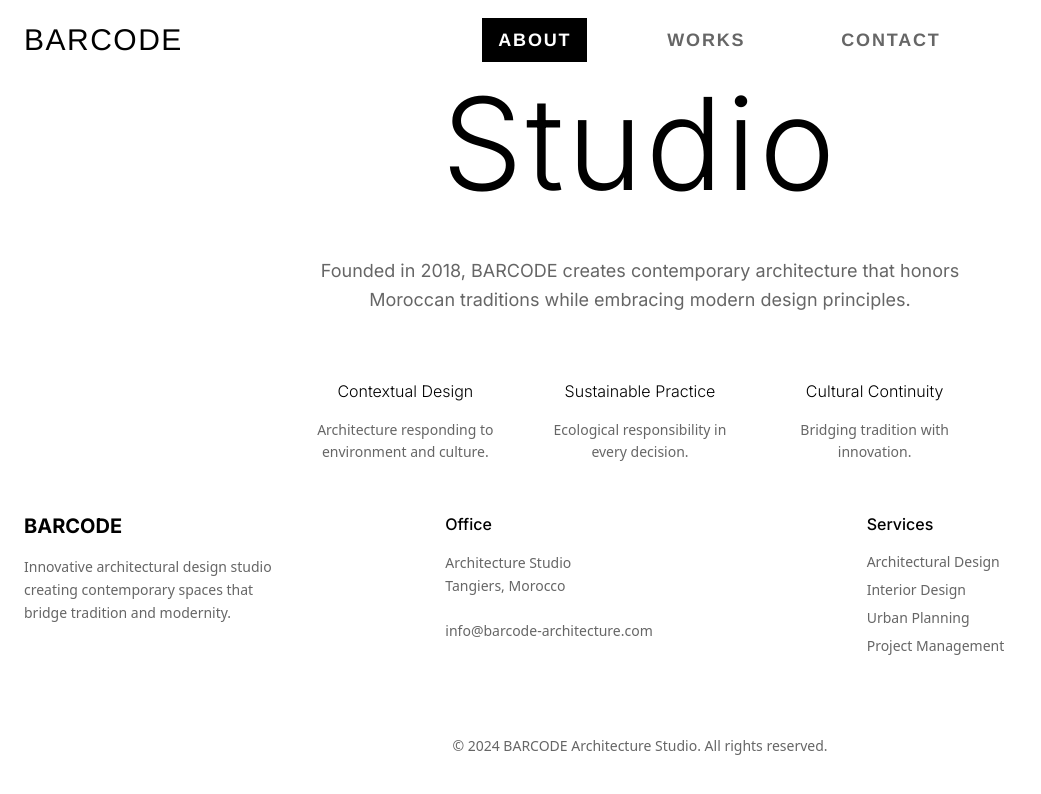
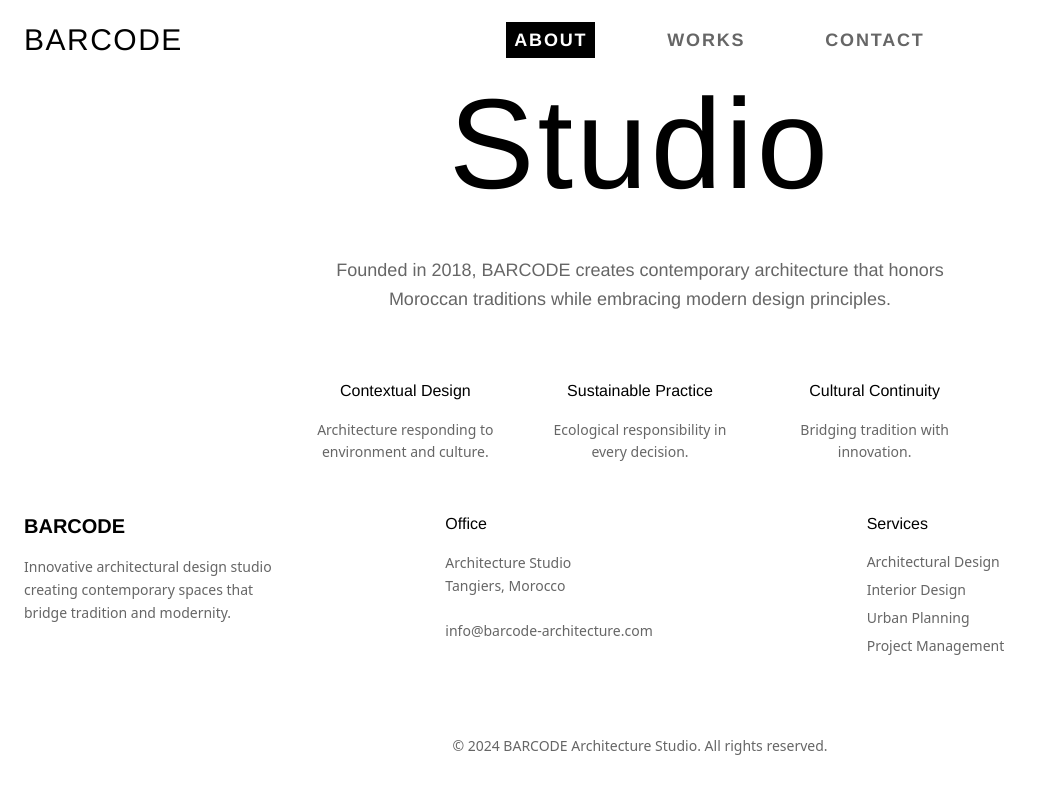
Before and after one commit to Jackcominc/moroccan-modern-studio, a React (Vite) app: page /about in a window 1280 px wide. Shown: the top 794 px of the page, without its empty margins (0-1041 px from the left). Built offline with nearby package versions, Linux system fonts and the light colour scheme; the HTML template or start-up script is replaced by a standard one.

Commit message:
Update fonts and navigation padding

```diff
--- a/src/components/Footer.tsx
+++ b/src/components/Footer.tsx
@@ -4,7 +4,7 @@ const Footer = () => {
       <div className="container mx-auto px-6 py-12">
         <div className="grid grid-cols-1 md:grid-cols-3 gap-8">
           <div>
-            <h3 className="font-heading font-bold text-xl text-primary mb-4">BARCODE</h3>
+            <h3 className="font-helvetica font-bold text-xl text-primary mb-4">BARCODE</h3>
             <p className="text-muted-foreground text-sm leading-relaxed">
               Innovative architectural design studio<br />
               creating contemporary spaces that<br />
@@ -13,7 +13,7 @@ const Footer = () => {
           </div>
 
           <div>
-            <h4 className="font-heading font-medium text-primary mb-4">Office</h4>
+            <h4 className="font-helvetica font-medium text-primary mb-4">Office</h4>
             <address className="text-muted-foreground text-sm not-italic leading-relaxed">
               Architecture Studio<br />
               Tangiers, Morocco<br />
@@ -28,7 +28,7 @@ const Footer = () => {
           </div>
 
           <div>
-            <h4 className="font-heading font-medium text-primary mb-4">Services</h4>
+            <h4 className="font-helvetica font-medium text-primary mb-4">Services</h4>
             <ul className="text-muted-foreground text-sm space-y-2">
               <li>Architectural Design</li>
               <li>Interior Design</li>
--- a/src/components/Navigation.tsx
+++ b/src/components/Navigation.tsx
@@ -17,7 +17,7 @@ const Navigation = () => {
           <div className="flex items-center space-x-16 mx-auto">
             <Link
               to="/about"
-              className={`font-helvetica text-lg font-bold tracking-widest transition-all duration-300 uppercase px-4 py-2 ${
+              className={`font-helvetica text-lg font-bold tracking-widest transition-all duration-300 uppercase px-2 py-1 ${
                 location.pathname === '/about'
                   ? 'text-primary bg-black text-white'
                   : 'text-muted-foreground hover:bg-black hover:text-white'
@@ -27,7 +27,7 @@ const Navigation = () => {
             </Link>
             <Link
               to="/works"
-              className={`font-helvetica text-lg font-bold tracking-widest transition-all duration-300 uppercase px-4 py-2 ${
+              className={`font-helvetica text-lg font-bold tracking-widest transition-all duration-300 uppercase px-2 py-1 ${
                 location.pathname === '/works'
                   ? 'text-primary bg-black text-white'
                   : 'text-muted-foreground hover:bg-black hover:text-white'
@@ -37,7 +37,7 @@ const Navigation = () => {
             </Link>
             <Link
               to="/contact"
-              className={`font-helvetica text-lg font-bold tracking-widest transition-all duration-300 uppercase px-4 py-2 ${
+              className={`font-helvetica text-lg font-bold tracking-widest transition-all duration-300 uppercase px-2 py-1 ${
                 location.pathname === '/contact'
                   ? 'text-primary bg-black text-white'
                   : 'text-muted-foreground hover:bg-black hover:text-white'
--- a/src/pages/About.tsx
+++ b/src/pages/About.tsx
@@ -3,28 +3,28 @@ const About = () => {
     <div className="flex-1 flex items-center justify-center">
       <div className="container mx-auto px-6 text-center">
         <div className="max-w-4xl mx-auto space-y-12">
-          <h1 className="font-heading font-light text-7xl md:text-8xl lg:text-9xl text-primary tracking-wide">
+          <h1 className="font-helvetica font-light text-7xl md:text-8xl lg:text-9xl text-primary tracking-wide">
             Studio
           </h1>
           <div className="space-y-8 max-w-2xl mx-auto">
-            <p className="font-body text-lg text-muted-foreground leading-relaxed">
+            <p className="font-helvetica text-lg text-muted-foreground leading-relaxed">
               Founded in 2018, BARCODE creates contemporary architecture that honors Moroccan traditions while embracing modern design principles.
             </p>
             <div className="grid grid-cols-1 md:grid-cols-3 gap-8 pt-8">
               <div className="space-y-4">
-                <h3 className="font-heading font-light text-base text-primary">Contextual Design</h3>
+                <h3 className="font-helvetica font-light text-base text-primary">Contextual Design</h3>
                 <p className="text-muted-foreground text-sm leading-relaxed">
                   Architecture responding to environment and culture.
                 </p>
               </div>
               <div className="space-y-4">
-                <h3 className="font-heading font-light text-base text-primary">Sustainable Practice</h3>
+                <h3 className="font-helvetica font-light text-base text-primary">Sustainable Practice</h3>
                 <p className="text-muted-foreground text-sm leading-relaxed">
                   Ecological responsibility in every decision.
                 </p>
               </div>
               <div className="space-y-4">
-                <h3 className="font-heading font-light text-base text-primary">Cultural Continuity</h3>
+                <h3 className="font-helvetica font-light text-base text-primary">Cultural Continuity</h3>
                 <p className="text-muted-foreground text-sm leading-relaxed">
                   Bridging tradition with innovation.
                 </p>
--- a/src/pages/Contact.tsx
+++ b/src/pages/Contact.tsx
@@ -3,11 +3,11 @@ const Contact = () => {
     <div className="flex-1 flex items-center justify-center">
       <div className="container mx-auto px-6 text-center">
         <div className="max-w-4xl mx-auto space-y-12">
-          <h1 className="font-heading font-light text-7xl md:text-8xl lg:text-9xl text-primary tracking-wide">
+          <h1 className="font-helvetica font-light text-7xl md:text-8xl lg:text-9xl text-primary tracking-wide">
             Contact
           </h1>
           <div className="space-y-8 max-w-2xl mx-auto">
-            <p className="font-body text-lg text-muted-foreground leading-relaxed">
+            <p className="font-helvetica text-lg text-muted-foreground leading-relaxed">
               Tangiers, Morocco<br />
               <a
                 href="mailto:info@barcode-architecture.com"
--- a/src/pages/Index.tsx
+++ b/src/pages/Index.tsx
@@ -3,10 +3,10 @@ const Index = () => {
     <div className="flex-1 flex items-center justify-center">
       <div className="container mx-auto px-6 text-center">
         <div className="max-w-4xl mx-auto space-y-12">
-          <h1 className="font-heading font-light text-7xl md:text-8xl lg:text-9xl text-primary tracking-wide">
+          <h1 className="font-helvetica font-light text-7xl md:text-8xl lg:text-9xl text-primary tracking-wide">
             BARCODE
           </h1>
-          <p className="font-body text-lg text-muted-foreground max-w-2xl mx-auto leading-relaxed">
+          <p className="font-helvetica text-lg text-muted-foreground max-w-2xl mx-auto leading-relaxed">
             Contemporary Architecture Studio<br />
             Tangiers, Morocco
           </p>
--- a/src/pages/Works.tsx
+++ b/src/pages/Works.tsx
@@ -24,13 +24,13 @@ const Works = () => {
     <div className="flex-1 flex items-center justify-center">
       <div className="container mx-auto px-6 text-center">
         <div className="max-w-4xl mx-auto space-y-12">
-          <h1 className="font-heading font-light text-7xl md:text-8xl lg:text-9xl text-primary tracking-wide">
+          <h1 className="font-helvetica font-light text-7xl md:text-8xl lg:text-9xl text-primary tracking-wide">
             Works
           </h1>
           <div className="grid grid-cols-1 md:grid-cols-3 gap-8 max-w-2xl mx-auto">
             {projects.map((project) => (
               <div key={project.id} className="text-center space-y-4">
-                <h3 className="font-heading font-light text-base text-primary">
+                <h3 className="font-helvetica font-light text-base text-primary">
                   {project.title}
                 </h3>
                 <p className="text-muted-foreground text-sm">{project.year}</p>
```
